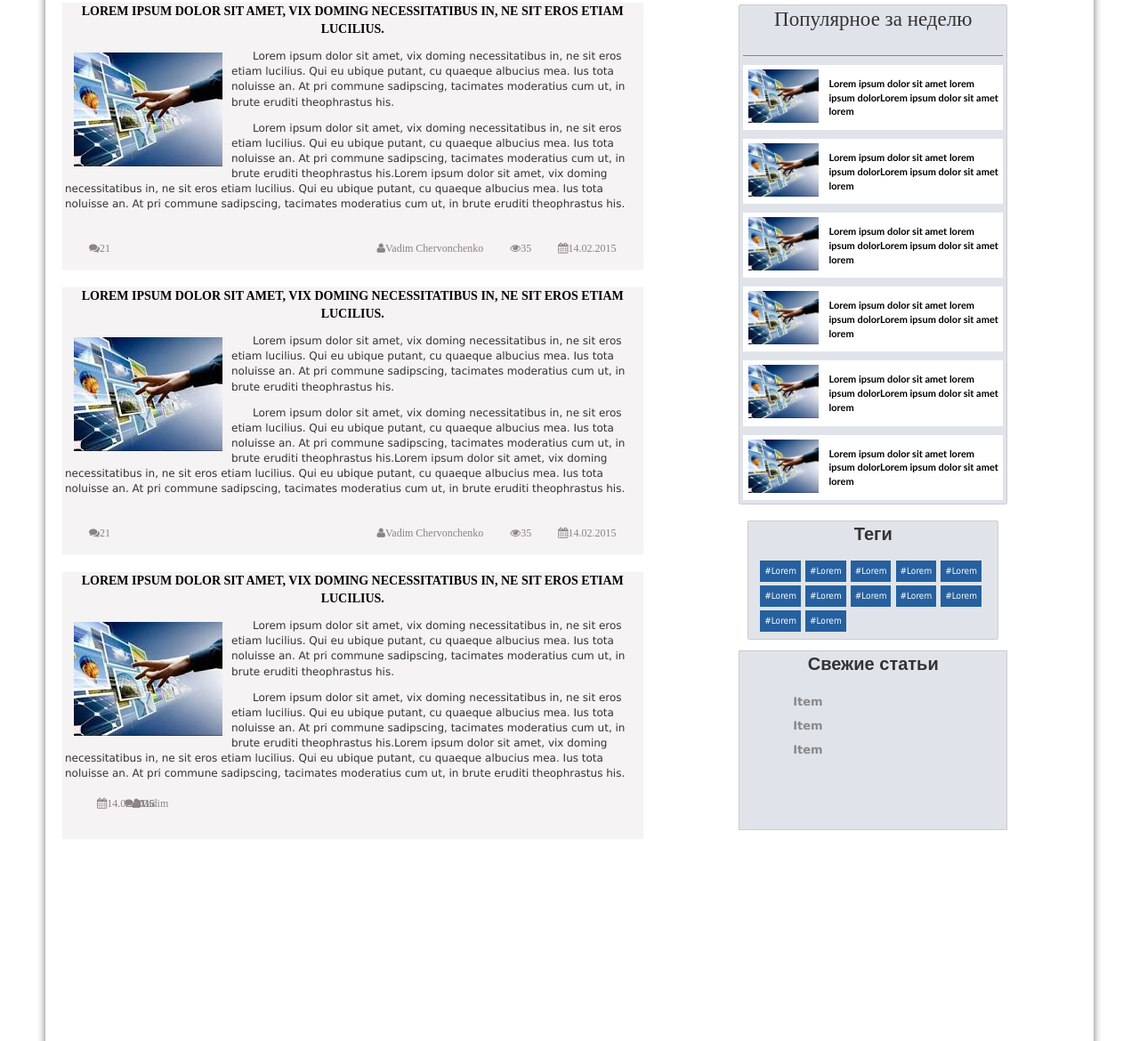
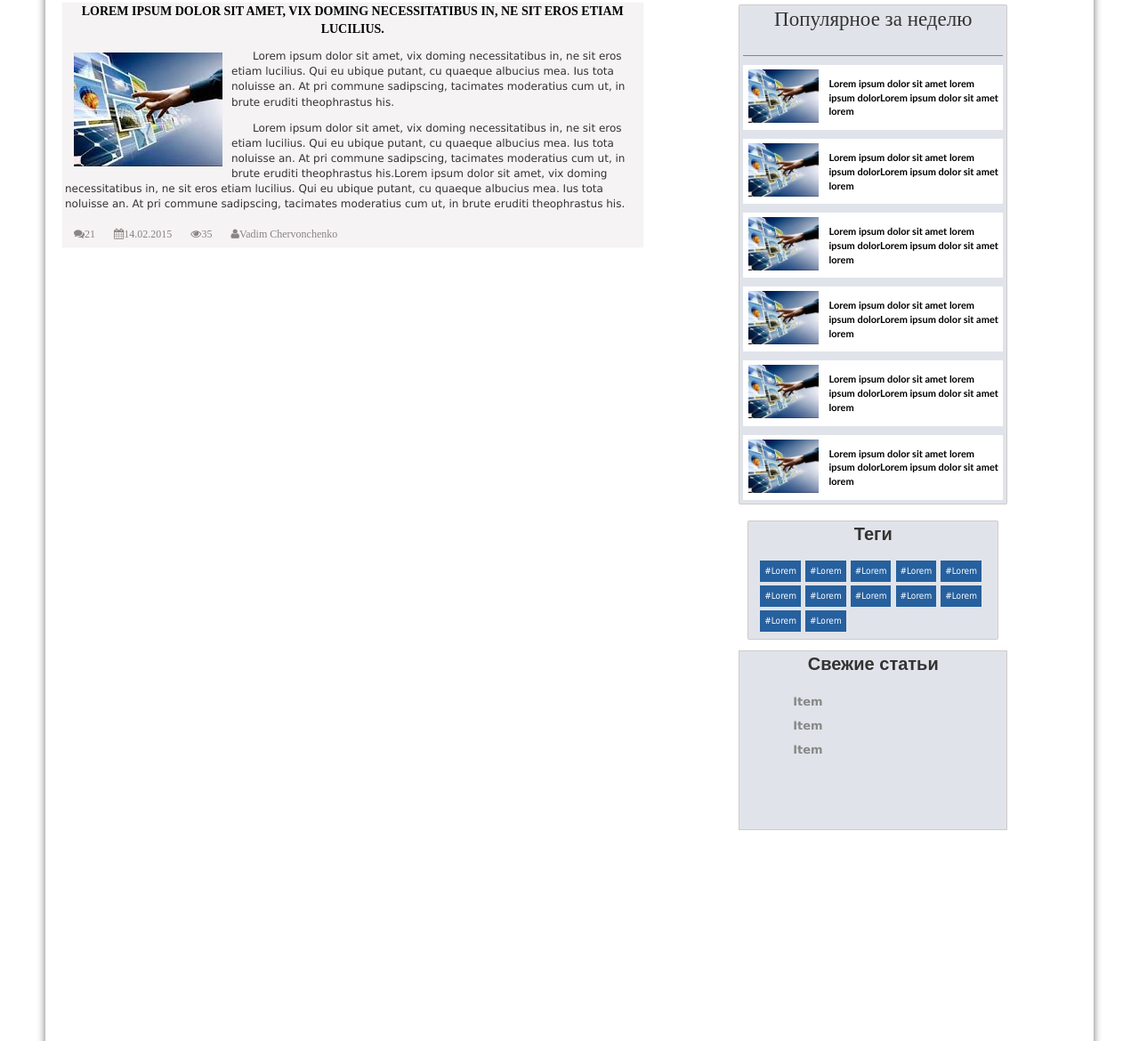
Before and after one commit to github-developmentaccount/it-portal, a plain HTML site: page index.html in a window 1280 px wide. Shown: the part 270-1440 px from the top of the page at 89% size. Drawn offline with Linux system fonts and the light colour scheme.

Commit message:
modified

```diff
--- a/css/itemsblock.css
+++ b/css/itemsblock.css
@@ -3,9 +3,9 @@
 .preview-block {
 	margin-top: 20px;
 	margin-bottom: 20px;
-	max-height: 400px;
-	min-height: 300px;
-	width: 100%;
+	max-height: 800px;
+	max-width: 100%;
+	min-width: 200px;
 	background-color: #F5F3F3;
 	box-shadow: 0px 0px 0.5px 0px #827F7F;
 
@@ -41,7 +41,6 @@
 
 .tags-box {
 	width: 100%;
-	height: 40px;
 	position: relative;
 
 }
@@ -55,24 +54,6 @@
 
 }
 
-.comments {
-	float: left;
-	left: 30px;
-}
-.calendar {
-
-	float: right;
-	right: 30px;
-}
-.views {
-	float: right;
-	right: 60px;
-}
-
-.text-writer {
-	float: right;
-	right: 90px;
-}
 .tags-box a:hover {
 	color: #312E2E;
 	-webkit-transition: color 0.5s ease;
@@ -81,9 +62,41 @@
 	-o-transition: color 0.5s ease;
 	transition: color 0.5s ease;
 }
-.tags-box ul li {
+.scope-tags {
+	background-color: transparent;
+	border: none;
+	float: right;
+	position: relative;
+	top: 5px;
+	color: #888888;
+	font-size: 16px;
+
+}
+.scope-top {
 	margin: 0px;
 	padding: 0px;
 	list-style-type: none;
 	display: inline-block;
+
+
 }
+.scope-top li {
+	margin: 0px;
+	list-style-type: none;
+	display: inline-block;
+}
+
+#one {
+	padding-left: 13px;
+    padding-bottom: 5px;
+}
+#two {
+	padding-left: 1em;
+}
+
+#three {
+	padding-left: 1em;
+}
+#four {
+	padding-left: 1em;
+}
--- a/css/media.css
+++ b/css/media.css
@@ -7,6 +7,7 @@
 
 /* Medium Devices, Desktops */
 @media only screen and (max-width : 992px) {
+
 
 }
 
@@ -59,20 +60,53 @@
 	#angle-right {
 		top: 15px;
 	}
+/* scope-tags-top */
+	.tags-box {
+		min-width: 100px !important;
+		max-width: 150px !important;
+		min-height: 110px;
+		display: none;
+		position: absolute !important;
+		background-color: #000;
+		top: 2em;
+		right: 1em;
+		opacity: 0.9;
+
+
+
+	}
+	.scope-top {
+		display: block !important;
+		padding: 0px;
+		position: relative;
+		padding-left: 10px;
+	}
+	.scope-top li {
+		display: block !important;
+		padding-top: 4px;
+
+	}
+	#one, #two, #three, #four {
+		padding-left: 2px !important;
+	}
+
+	.tags-box a {
+		top: 0%;
+		background-color: #000000;
+		color: #FFFFFF !important;
+	}
+	.text-writer, .calendar, .comments, .views {
+		float: none !important;
+		left: 0px !important;
+	}
+
 
 }
 
 /* Extra Small Devices, Phones */
 @media only screen and (max-width : 480px) {
-	.tags-box {
-		    position: absolute;
-		    top: 1px;
-		    right: 1px;
-		    display: block;
-	}
-	.tags-box a {
-		display: block;
-	}
+
+
 
 }
 
@@ -108,6 +142,10 @@
 display: block !important;
 }
 
+.tags-box {
+	display: block !important;
+}
+
 /* Medium Devices, Desktops */
 @media only screen and (min-width : 992px) {
 
--- a/index.html
+++ b/index.html
@@ -113,9 +113,10 @@
 <div class="container">
 	<div class="row">
 		<div class="col-md-7">
-		<!-- block post start -->
-			<article>
+
+<!-- block post start -->
 				<div class="preview-block">
+				<button class="scope-tags hidden-lg hidden-md hidden-sm"><i class="fa fa-ellipsis-v"></i></button>
 						<div class="title-post"><a href="#"><h1>Lorem ipsum dolor sit amet, vix doming necessitatibus in, ne sit eros etiam lucilius.</h1></a></div>
 							<div class="desc-box">
 							<span>
@@ -124,50 +125,11 @@
 							</span>
 						</div>
 						<div class="tags-box">
-
-								<a href="#" class="comments"><i class="fa fa-comments">21</i></a>
-								<a href="#" class="calendar"><i  class="fa fa-calendar">14.02.2015</i></a>
-								<a href="#" class="views"><i  class="fa fa-eye">35</i></a>
-								<a href="#" class="text-writer"><i  class="fa fa-user">Vadim Chervonchenko</i></a>
-
-						</div>
-				</div>
-				</article>
-				<!-- post block end -->
-<!-- block post start -->
-				<div class="preview-block">
-						<div class="title-post"><a href="#"><h1>Lorem ipsum dolor sit amet, vix doming necessitatibus in, ne sit eros etiam lucilius.</h1></a></div>
-							<div class="desc-box">
-							<span>
-								<p><img src="images/loremimage.jpg" align="left" alt="some text">Lorem ipsum dolor sit amet, vix doming necessitatibus in, ne sit eros etiam lucilius. Qui eu ubique putant, cu quaeque albucius mea. Ius tota noluisse an. At pri commune sadipscing, tacimates moderatius cum ut, in brute eruditi theophrastus his.
-						</p><p>Lorem ipsum dolor sit amet, vix doming necessitatibus in, ne sit eros etiam lucilius. Qui eu ubique putant, cu quaeque albucius mea. Ius tota noluisse an. At pri commune sadipscing, tacimates moderatius cum ut, in brute eruditi theophrastus his.Lorem ipsum dolor sit amet, vix doming necessitatibus in, ne sit eros etiam lucilius. Qui eu ubique putant, cu quaeque albucius mea. Ius tota noluisse an. At pri commune sadipscing, tacimates moderatius cum ut, in brute eruditi theophrastus his.</p>
-							</span>
-						</div>
-						<div class="tags-box">
-
-								<a href="#" class="comments"><i class="fa fa-comments">21</i></a>
-								<a href="#" class="calendar"><i  class="fa fa-calendar">14.02.2015</i></a>
-								<a href="#" class="views"><i  class="fa fa-eye">35</i></a>
-								<a href="#" class="text-writer"><i  class="fa fa-user">Vadim Chervonchenko</i></a>
-
-						</div>
-				</div>
-				<!-- post block end -->
-<!-- block post start -->
-				<div class="preview-block">
-						<div class="title-post"><a href="#"><h1>Lorem ipsum dolor sit amet, vix doming necessitatibus in, ne sit eros etiam lucilius.</h1></a></div>
-							<div class="desc-box">
-							<span>
-								<p><img src="images/loremimage.jpg" align="left" alt="some text">Lorem ipsum dolor sit amet, vix doming necessitatibus in, ne sit eros etiam lucilius. Qui eu ubique putant, cu quaeque albucius mea. Ius tota noluisse an. At pri commune sadipscing, tacimates moderatius cum ut, in brute eruditi theophrastus his.
-						</p><p>Lorem ipsum dolor sit amet, vix doming necessitatibus in, ne sit eros etiam lucilius. Qui eu ubique putant, cu quaeque albucius mea. Ius tota noluisse an. At pri commune sadipscing, tacimates moderatius cum ut, in brute eruditi theophrastus his.Lorem ipsum dolor sit amet, vix doming necessitatibus in, ne sit eros etiam lucilius. Qui eu ubique putant, cu quaeque albucius mea. Ius tota noluisse an. At pri commune sadipscing, tacimates moderatius cum ut, in brute eruditi theophrastus his.</p>
-							</span>
-						</div>
-						<div class="tags-box">
-							<ul>
-								<li><a href="#" class="comments"><i class="fa fa-comments">21</i></a></li>
-								<li><a href="#" class="calendar"><i  class="fa fa-calendar">14.02.2015</i></a></li>
-								<li><a href="#" class="views"><i  class="fa fa-eye">35</i></a></li>
-								<li><a href="#" class="text-writer"><i  class="fa fa-user">Vadim</i></a></li>
+							<ul class='scope-top'>
+								<li id="one"><a href="#" class="comments"><i class="fa fa-comments">21</i></a></li>
+								<li id="two"><a href="#" class="calendar"><i  class="fa fa-calendar">14.02.2015</i></a></li>
+								<li id="three"><a href="#" class="views"><i  class="fa fa-eye">35</i></a></li>
+								<li id="four"><a href="#" class="text-writer"><i  class="fa fa-user">Vadim Chervonchenko</i></a></li>
 							</ul>
 						</div>
 				</div>
--- a/js/common.js
+++ b/js/common.js
@@ -1,5 +1,9 @@
 $(document).ready(function() {
 
+
+		$('.scope-tags').click(function (){
+			$('.tags-box').fadeToggle(120);
+		});
 
 		$('.prev_button, .next_button').hover(function () {
 			$(this).animate({opacity: 0.4}, 400);
```
